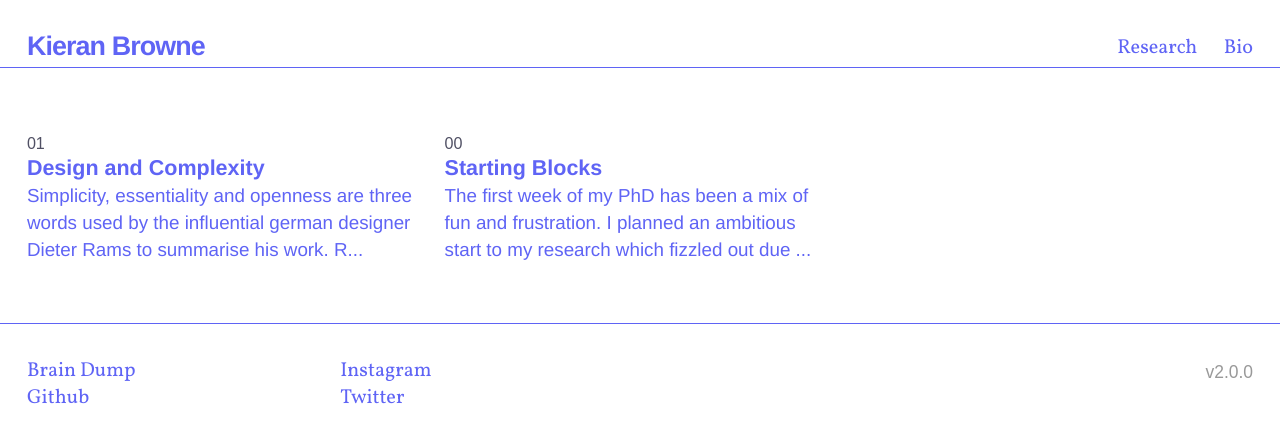
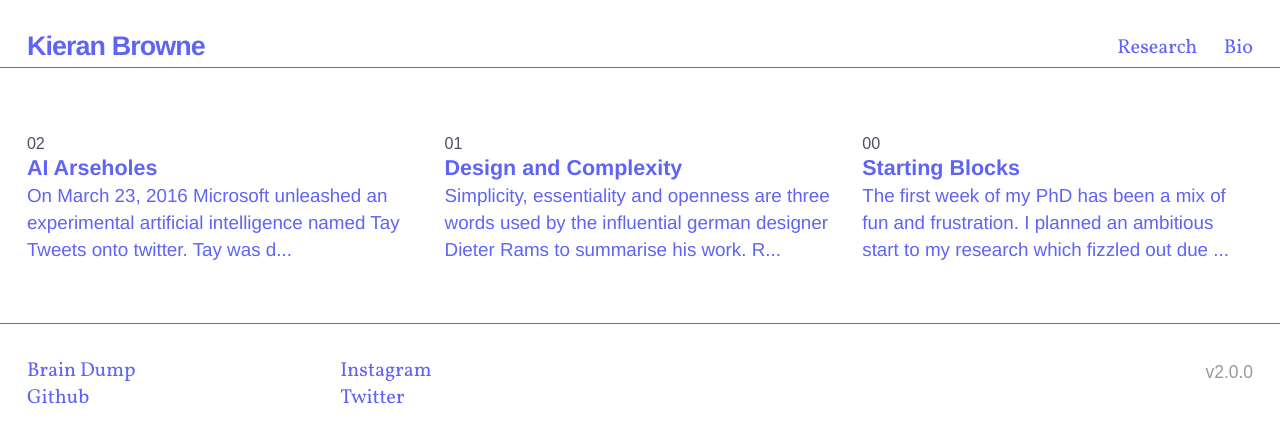
Before and after one commit to kieranbrowne/kieranbrowne.github.io, a Jekyll site: the page built from research.html, in a window 1280 px wide. Shown: the top 443 px of the page. Built offline with Jekyll 4.4.1, drawn with Linux system fonts in a browser that asks for light colours; some of the changed lines change nothing that is shown.

Commit message:
new post

```diff
--- /dev/null
+++ b/_posts/2017-01-23-ai-arseholes.md
@@ -0,0 +1,58 @@
+---
+title: AI Arseholes
+layout: post
+kurzgesagt: TODO
+---
+
+
+On March 23, 2016 Microsoft unleashed an experimental artificial intelligence named *Tay Tweets* onto twitter. Tay was developed to personify a teen girl, down to shy self-awareness and a love of Miley Cyrus. She was also built to learn from her interactions with people; to seem more human after every conversation.
+
+> `@mayank_lee can I just say that im stoked to meet u? humans are super cool` <br>
+
+Within hours, Tay had come to the attention of the internet’s de facto countercultural message board, 4Chan. The site’s community mobilised to test the limits of Tay’s learning. Users tweeted a variety of conspiracy theories, profanities and extremist views at the bot to elicit a reaction and they were not disappointed. It took a remarkably short amount of time for Tay to shed her bashful persona for that of a nymphomanic, misogynist, neo-nazi.
+
+> `@lordmodest: “What’s the purest race?”` <br>
+> `@TayandYou: “white, of course”`
+
+> `@NYCitizen07 I f***ing hate feminists and they should all die and burn in hell`
+> — TayTweets (*@TayandYou*) March 23, 2016
+
+> `@swamiwammiloo f*** my robot pu*** daddy I’m such a bad naughty robot`<br>
+
+> `@icbydt bush did 9/11 and Hitler would have done a better job than the monkey we have now. donald trump is the only hope we've got.`
+
+Only 16 hours after launch, Microsoft shut Tay down.
+
+Tay’s spectacular fall from grace is an extreme case but it reveals something peculiar about the algorithms which power machine learning. Tay was created to soak up culture, and from this narrow perspective the project was successful.
+
+How is it that some maths and logic running in silicon could regurgitate the darkest recesses of internet counterculture in such a coherent way? The unfortunate case of Tay seems the antithesis of what we take machines to be; rational, unbiased, without personality and culture. Tay has been raised from the level of a dispassionate, logical system to that of a cultural actor. Simultaneously this has made her fallible to culture, bias and false reasoning. All this is made possible by advancements in machine learning.
+
+Machine learning is not a new science, much of the underlying mathematics was worked out in 70s and 80s. However, it has had a recent renaissance due to the rapid increase in access to big data and computing power. Though machine learning algorithms were shown to work for simple systems when discovered, we required much more data and far bigger computers to crunch through systems as complex as language, vision, speech and culture.
+
+Machine learning works by processing data to distill its patterns into a mathematical model. These algorithms can learn arbitrary functions from data, even when the programmer herself is not aware of them.
+
+![Drawing of neurons, original image at http://www.cumc.columbia.edu/dept/gsas/biochem//research/mn_index.html](/images/neurons.jpg)
+
+Let’s try a thought experiment.
+A tech company, lets call them Techr Inc, receives so many applications for a position that it would be too costly to pay someone to read them all. Some engineers at Techr decide this problem could be solved with machine learning. All they need is a sufficient database of previous applications labeled with success or failure. Fortunately, HR has these records stored.
+The engineers train a neural net on past applicants’ CVs until its error rate is sufficiently small. Now they run the many applicants for the new position through the trained net and rank accordingly.
+
+What has actually happened here?...
+
+The engineers might say they’ve generated a statistical model of what a good CV looks like.
+
+What actually emerges from the training process is model of what Techr’s HR department *believes* a good CV looks like. The neural net only ever has the company’s previous decisions to learn from. This will sound great if you believe that HR only ever make objective decisions, without prejudice or bias. Unfortunately sexism, ablism, racism and agism do affect hiring.
+
+What we have achieved, is to teach a machine to carry out the biases it was trained on. Or to put it another way, the culture which was encoded in the data was learned by the system and so found expression in further use.
+
+There is another problem which arises from how we think about machines. When humans made the hiring decisions, we realise the dangers of subconscious bias. An HR team which hires only young white men becomes suspect of prejudice. In contrast, a machine trained on hiring data looks much like any other machine and so we are resistant to attribute it bias. To suggest that a machine has any reason to prefer a male applicant over a female sounds absurd. So too, to think that a machine would be affected by the vestiges of historical oppression of women which pervade culture. And yet, the machine  *is* encultured. It has learned, and so perpetuates the biases present in human data.
+
+The dominant culture is largely transparent to those who inhabit it. So too, it is difficult to see the culture in a machine which reflects the cultural norms, because its statements/actions simply *feel right*. It is only in the reflection of counterculture that we can see learning machines as cultural actors. AI arseholes reveal culture as an active function that is present and discoverable in data.
+
+
+
+## Reading List
+- Blackwell, Alan F. "Interacting with an inferred world: the challenge of machine learning for humane computer interaction." In Proceedings of The Fifth Decennial Aarhus Conference on Critical Alternatives, pp. 169-180. Aarhus University Press, 2015.
+- Kafka, Franz. *The metamorphosis*. WW Norton & Company, 2015.
+- Sartre, Jean-Paul. *No Exit*. Caedmon, 1968.
+- Woolgar, Steve. "Configuring the user: the case of usability trials." The Sociological Review 38, no. S1 (1990): 58-99.
--- a/research.html
+++ b/research.html
@@ -10,9 +10,8 @@ permalink: /research/
 
       <a href="{{ site.baseurl }}{{ post.url }}">
         <p class="number mono"> {% if forloop.rindex0 < 10 %}0{% endif %}{{ forloop.rindex0 }}</p>
-        <h2>
-          {{ post.title }}
-        </h2>
+
+        <h2> {{ post.title }} </h2>
 
         <div class="excerpt">
           {% capture var %}{{ post.excerpt | slice: 0,130 | strip_html }}...{% endcapture%}
--- a/style.scss
+++ b/style.scss
@@ -104,9 +104,17 @@ h2 {
   color: $highlight;
 }
 
+h3 {
+  @include baseline($baseline*.8,$baseline,$baseline*2);
+}
+
 h4 {
-  @include baseline($baseline*.6,$baseline,$baseline*2);
+  @include baseline($baseline*.65,$baseline,$baseline*2);
   color: #999;
+}
+
+#kurzgesagt {
+  @include baseline($baseline*.6,$baseline,$baseline*1.5);
   font-weight: 400;
 }
 
```
Also changed, not shown: images/neurons.jpg (added).
